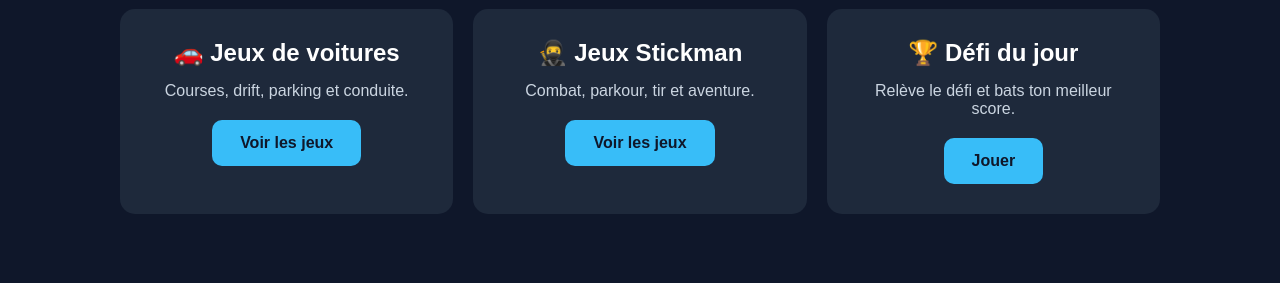
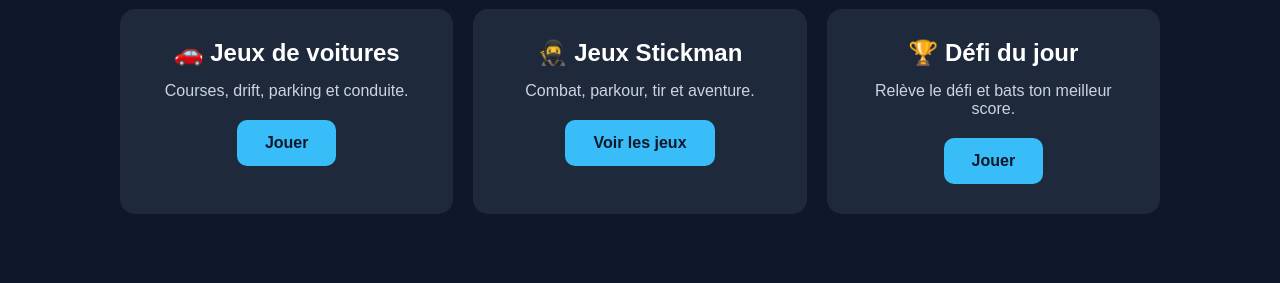
Before and after one commit to playzonegames-lab/playzone, a plain HTML site: page index.html in a window 1280 px wide. Shown: the part 517-800 px from the top of the page. Drawn offline with Linux system fonts and the light colour scheme.

Commit message:
Update index.html

```diff
--- a/index.html
+++ b/index.html
@@ -163,7 +163,7 @@
                     Courses, drift, parking et conduite.
                 </p>
 
-                <a href="#" class="button">Voir les jeux</a>
+                <a href="games/traffic-rush.html" class="button">Jouer</a>
             </div>
 
             <div class="card">
```
